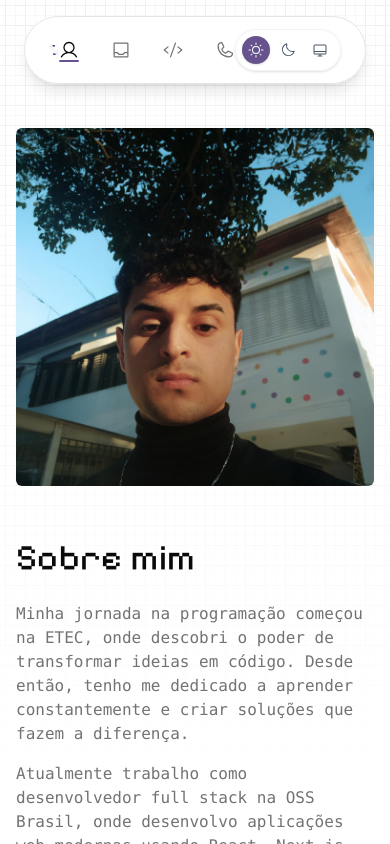
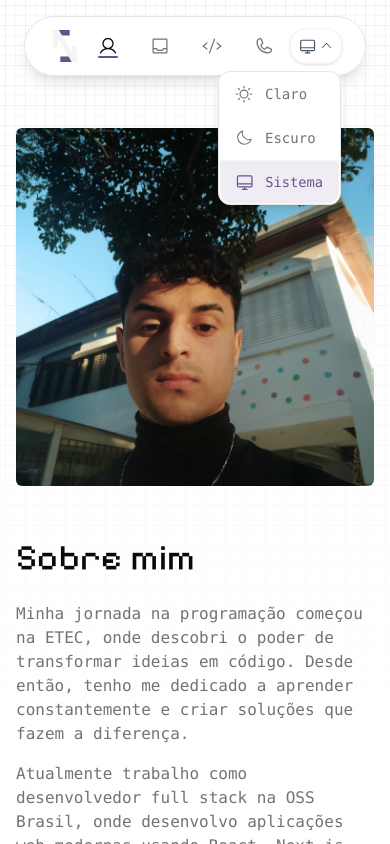
Before and after one commit to nahtanPNG/nahtanPNG, a Next.js app: page /about in a window 390 px wide. Both pictures are taken after a click on the button "Alternar tema". Shown: the top 844 px of the page. Built offline with nearby package versions, Linux system fonts and the light colour scheme.

Commit message:
feat: toggle theme mobile

```diff
--- a/src/app/components/Navbar.tsx
+++ b/src/app/components/Navbar.tsx
@@ -12,6 +12,7 @@ export function Navbar() {
   const navRef = useRef<HTMLDivElement>(null!);
   const pathname = usePathname();
 
+  // Determina as páginas ativas diretamente sem estado
   const isTechPage = pathname === "/tech";
   const isAboutPage = pathname === "/about";
   const isContactPage = pathname === "/contact";
--- a/src/app/components/ThemeToggle.tsx
+++ b/src/app/components/ThemeToggle.tsx
@@ -1,16 +1,68 @@
 "use client";
 
 import { useTheme } from "next-themes";
-import { useEffect, useState } from "react";
-import { SunIcon, MoonIcon, DesktopIcon } from "@phosphor-icons/react";
+import { useEffect, useState, useRef } from "react";
+import { createPortal } from "react-dom";
+import {
+  SunIcon,
+  MoonIcon,
+  DesktopIcon,
+  CaretDownIcon,
+} from "@phosphor-icons/react";
 
 export default function ThemeToggle() {
   const [mounted, setMounted] = useState(false);
+  const [isOpen, setIsOpen] = useState(false);
+  const [isAnimating, setIsAnimating] = useState(false);
+  const [dropdownPosition, setDropdownPosition] = useState({
+    top: 0,
+    right: 0,
+  });
+  const buttonRef = useRef<HTMLButtonElement>(null);
   const { theme, setTheme } = useTheme();
 
   useEffect(() => {
     setMounted(true);
   }, []);
+
+  useEffect(() => {
+    const handleClickOutside = (event: MouseEvent) => {
+      if (
+        buttonRef.current &&
+        !buttonRef.current.contains(event.target as Node)
+      ) {
+        handleClose();
+      }
+    };
+
+    if (isOpen) {
+      document.addEventListener("click", handleClickOutside);
+      return () => document.removeEventListener("click", handleClickOutside);
+    }
+  }, [isOpen]);
+
+  useEffect(() => {
+    if (isOpen && buttonRef.current) {
+      const rect = buttonRef.current.getBoundingClientRect();
+      setDropdownPosition({
+        top: rect.bottom + 8,
+        right: window.innerWidth - rect.right,
+      });
+    }
+  }, [isOpen]);
+
+  const handleOpen = () => {
+    setIsOpen(true);
+    setIsAnimating(true);
+  };
+
+  const handleClose = () => {
+    setIsAnimating(false);
+    // Aguarda a animação terminar antes de remover o dropdown
+    setTimeout(() => {
+      setIsOpen(false);
+    }, 200);
+  };
 
   if (!mounted) {
     return <div className="w-24 h-8 rounded-3xl theme-toggle animate-pulse" />;
@@ -22,17 +74,72 @@ export default function ThemeToggle() {
     { value: "system", icon: DesktopIcon, label: "Sistema" },
   ];
 
+  const currentTheme = themes.find((t) => t.value === theme) || themes[0];
+  const CurrentIcon = currentTheme.icon;
+
+  const DropdownPortal = () => {
+    if (!isOpen || !mounted) return null;
+
+    return createPortal(
+      <div
+        className={`fixed w-auto z-[9999] rounded-xl bg-card shadow-lg border border-border overflow-hidden transform transition-all duration-200 ease-out ${
+          isAnimating
+            ? "opacity-100 visible translate-y-0 scale-100"
+            : "opacity-0 invisible -translate-y-2 scale-95"
+        }`}
+        style={{
+          top: `${dropdownPosition.top}px`,
+          right: `${dropdownPosition.right}px`,
+          transformOrigin: "top right",
+        }}
+      >
+        <div className="relative">
+          {themes.map(({ value, icon: Icon, label }, index) => (
+            <button
+              key={value}
+              onClick={() => {
+                setTheme(value);
+                handleClose();
+              }}
+              className={`w-full flex items-center gap-3 px-4 py-3 text-sm transition-all duration-150 ease-out transform ${
+                theme === value
+                  ? "bg-purple-primary/10 text-purple-primary scale-[0.98]"
+                  : "text-muted-foreground hover:bg-gray-100 dark:hover:bg-zinc-700/50 hover:text-foreground hover:scale-[0.98]"
+              } ${index === 0 ? "rounded-t-xl" : ""} ${
+                index === themes.length - 1 ? "rounded-b-xl" : ""
+              }`}
+              style={{
+                animationDelay: isAnimating ? `${index * 50}ms` : "0ms",
+              }}
+              type="button"
+            >
+              <Icon
+                size={18}
+                className={`transition-all duration-150 ${
+                  theme === value ? "scale-110" : ""
+                }`}
+              />
+              <span className="font-medium">{label}</span>
+            </button>
+          ))}
+        </div>
+      </div>,
+      document.body
+    );
+  };
+
   return (
-    <div className="theme-toggle p-1.5 rounded-3xl shadow flex items-center gap-1 border border-gray-200/50 dark:border-zinc-700/50">
+    <>
+      <div className="hidden sm:flex theme-toggle p-1.5 rounded-3xl shadow items-center gap-1 border border-gray-200/50 dark:border-zinc-700/50">
         {themes.map(({ value, icon: Icon, label }) => (
           <button
             key={value}
             onClick={() => setTheme(value)}
             aria-label={`Tema ${label}`}
-          className={`p-1.5 rounded-2xl transition-all duration-200 cursor-pointer ${
+            className={`p-1.5 rounded-2xl transition-all duration-200 cursor-pointer transform hover:scale-105 ${
               theme === value
-              ? "bg-[#66538d] text-white shadow-sm"
-              : "text-gray-600 dark:text-muted-foreground hover:text-gray-800 dark:hover:text-foreground hover:bg-gray-100 dark:hover:bg-[#66538d22]"
+                ? "bg-purple-primary text-white shadow-sm scale-105"
+                : "text-gray-600 dark:text-muted-foreground hover:text-gray-800 dark:hover:text-foreground hover:bg-gray-100 dark:hover:bg-purple-primary/20"
             }`}
             type="button"
           >
@@ -40,5 +147,40 @@ export default function ThemeToggle() {
           </button>
         ))}
       </div>
+
+      <div className="relative sm:hidden">
+        <button
+          ref={buttonRef}
+          onClick={(e) => {
+            e.stopPropagation();
+            if (isOpen) {
+              handleClose();
+            } else {
+              handleOpen();
+            }
+          }}
+          className={`theme-toggle p-2 rounded-2xl shadow border border-gray-200/50 dark:border-zinc-700/50 flex items-center gap-1 transition-all duration-200 transform hover:scale-105 hover:bg-gray-100 dark:hover:bg-purple-primary/20 ${
+            isOpen ? "scale-105 bg-gray-100 dark:bg-purple-primary/20" : ""
+          }`}
+          aria-label="Alternar tema"
+          type="button"
+        >
+          <CurrentIcon
+            size={16}
+            className={`text-gray-600 dark:text-muted-foreground transition-transform duration-200 ${
+              isOpen ? "scale-110" : ""
+            }`}
+          />
+          <CaretDownIcon
+            size={12}
+            className={`text-gray-600 dark:text-muted-foreground transition-transform duration-300 ease-out ${
+              isOpen ? "rotate-180 scale-110" : ""
+            }`}
+          />
+        </button>
+
+        <DropdownPortal />
+      </div>
+    </>
   );
 }
```
Lines whose indentation alone changed are shown as unchanged.
